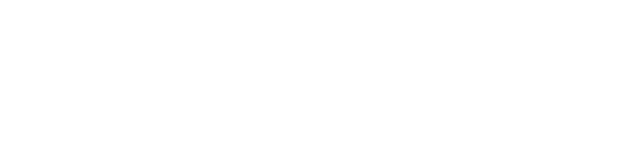
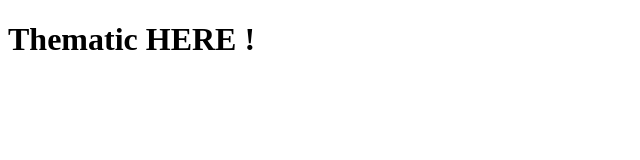
Before and after one commit to ayoubft/wm-22-project, a plain HTML site: page index.html in a window 1280 px wide. Shown: the whole page, without its empty margins (0-640 px from the left). Drawn offline with Linux system fonts and the light colour scheme.

Commit message:
Added index.html #4

```diff
--- a/index.html
+++ b/index.html
@@ -1,10 +1,15 @@
 <!DOCTYPE html>
 <html lang="en">
+
 <head>
   <meta charset="UTF-8" />
   <meta http-equiv="X-UA-Compatible" content="IE=edge" />
   <meta name="viewport" content="width=device-width, initial-scale=1.0" />
   <title>Geo Portal</title>
 </head>
-  <body></body>
+
+<body>
+  <h1>Thematic HERE !</h1>
+</body>
+
 </html>
```
Lines whose indentation alone changed are shown as unchanged.
